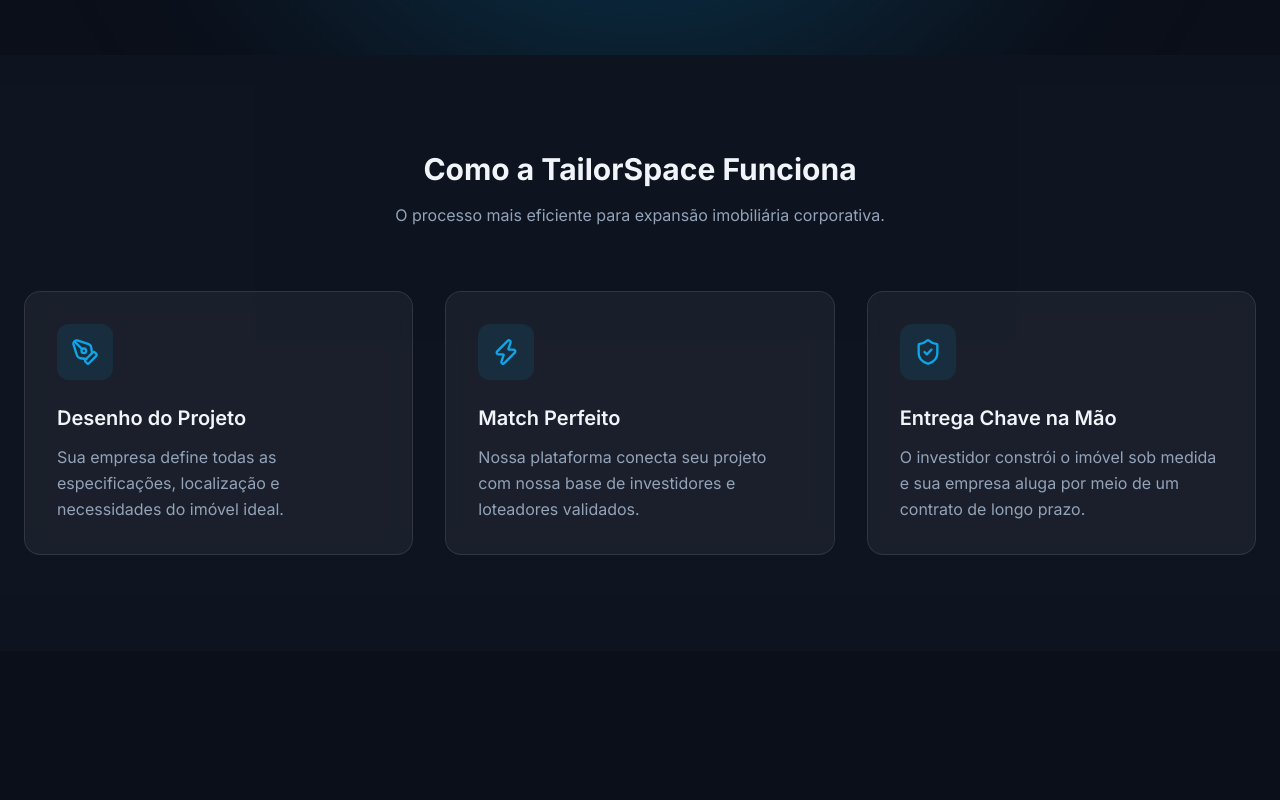
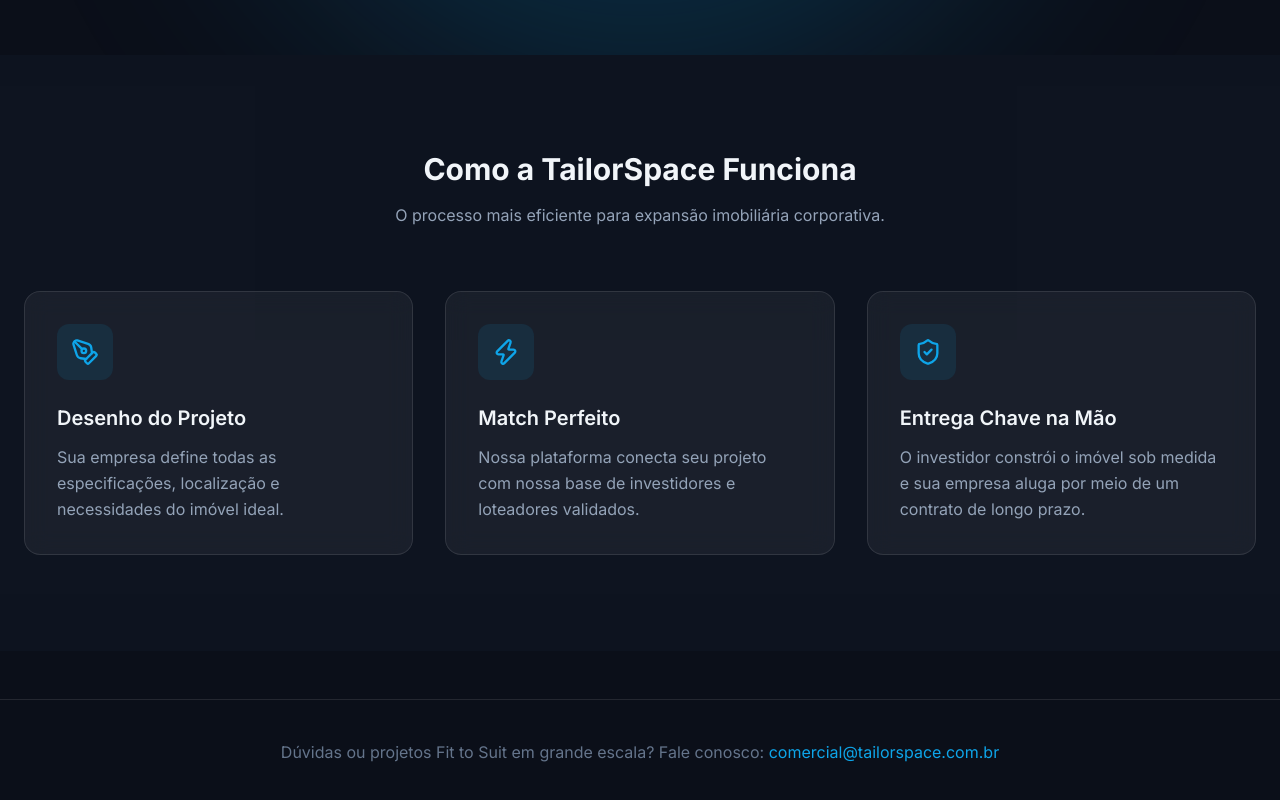
Before and after one commit to aleandrade926/tailorspace-app, a React (Vite) app: page / in a window 1280 px wide. Shown: the part 677-1477 px from the top of the page. Before the commit the page ends 1408 px from the top, so only its background shows below. Built offline with nearby package versions, Linux system fonts and the light colour scheme.

Commit message:
feat: add commercial contact info

```diff
--- a/src/App.tsx
+++ b/src/App.tsx
@@ -90,6 +90,13 @@
           </div>
         </div>
       </section>
+
+      {/* Footer / Contact */}
+      <footer className="py-10 border-t border-white/10 text-center mt-12">
+        <p className="text-slate-500">
+          Dúvidas ou projetos Fit to Suit em grande escala? Fale conosco: <a href="mailto:comercial@tailorspace.com.br" className="text-brand-500 hover:text-brand-400 transition-colors">comercial@tailorspace.com.br</a>
+        </p>
+      </footer>
     </div>
   );
 }
@@ -138,6 +145,12 @@
             </button>
           </div>
         </div>
+
+        {/* Contact Footer */}
+        <div className="mt-16 pb-8 text-center">
+          <p className="text-slate-500 mb-2">Precisa customizar um alto volume de ativos operacionais?</p>
+          <a href="mailto:comercial@tailorspace.com.br" className="text-brand-500 font-medium hover:text-brand-400 transition-colors">Fale com nossos especialistas: comercial@tailorspace.com.br</a>
+        </div>
       </div>
     </div>
   );
```
